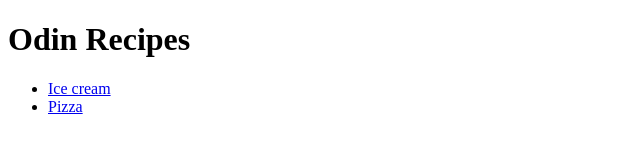
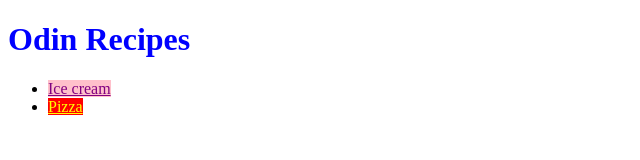
Before and after one commit to mrw411/Odein-recipes, a plain HTML site: page index.html in a window 1280 px wide. Shown: the whole page, without its empty margins (0-640 px from the left). Drawn offline with Linux system fonts and the light colour scheme.

Commit message:
Added styling to the website links and header

```diff
--- a/index.html
+++ b/index.html
@@ -3,12 +3,13 @@
     <head>
         <meta charset="utf-8">
         <title>Recipe collection</title>
+        <link rel="stylesheet" href="style.css">
     </head>
     <body>
         <h1>Odin Recipes</h1>
         <ul>
-            <li><a href="recipes/icecream.html">Ice cream</a></li>
-            <li><a href="recipes/pizza.html">Pizza</a></li>
+            <li><a class="icecream" href="recipes/icecream.html">Ice cream</a></li>
+            <li><a class="pizza" href="recipes/pizza.html">Pizza</a></li>
         </ul>
 
     </body>
--- /dev/null
+++ b/style.css
@@ -0,0 +1,14 @@
+h1{
+    font-weight: bold;
+    color: blue;
+}
+
+.icecream{
+    background-color: pink;
+    color: purple;
+}
+
+.pizza{
+    background-color: red;
+    color: yellow;
+}
```
